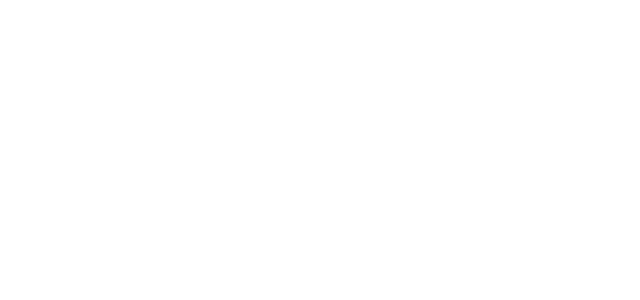
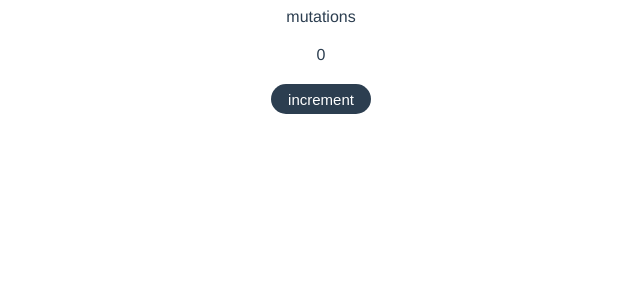
Before and after one commit to YosraFeili/dynamicBtn, a Vue app: page /vuex-mutations in a window 1280 px wide. Shown: the top 300 px of the page, without its empty margins (319-959 px from the left). Built offline with nearby package versions, Linux system fonts and the light colour scheme.

Commit message:
add mutations

```diff
--- a/src/router/index.js
+++ b/src/router/index.js
@@ -7,6 +7,7 @@
 import VuexState from '@/views/Vuex/VuexState'
 import TodoList from '@/views/TodoList/TodoList'
 import VuexGetters from '@/views/Vuex/VuexGetters'
+import VuexMutations from '@/views/Vuex/VuexMutations'
 
 Vue.use(VueRouter)
 
@@ -42,6 +43,11 @@
     component: VuexGetters
   },
   {
+    path: '/vuex-mutations',
+    name: 'vuex-mutations',
+    component: VuexMutations
+  },
+  {
     path: '/todo-list',
     name: 'todo-list',
     component: TodoList
--- a/src/store/index.js
+++ b/src/store/index.js
@@ -22,7 +22,8 @@
         name: 'todo 3',
         done: false
       }
-    ]
+    ],
+    count: 0
   },
   getters: {
     doneTodos (state) {
@@ -30,6 +31,9 @@
     }
   },
   mutations: {
+    increment (state, payload) {
+      state.count += payload.number
+    }
   },
   actions: {
   },
--- a/src/views/HomeView.vue
+++ b/src/views/HomeView.vue
@@ -18,6 +18,9 @@
       </li>
       <li>
         <router-link :to="{name:'vuex-getters'}">vuex getters</router-link>
+      </li>
+      <li>
+        <router-link :to="{name:'vuex-mutations'}">vuex mutations</router-link>
       </li>
     </ul>
   </div>
--- /dev/null
+++ b/src/views/Vuex/VuexMutations.vue
@@ -0,0 +1,39 @@
+<template>
+<div class="">
+  <div class="">mutations</div>
+  <div class="count">
+    <div class="counter">{{count}}</div>
+    <BaseBtn title="increment" type="pill" @click.native="increment"/>
+  </div>
+</div>
+</template>
+
+<script>
+import BaseBtn from '@/components/BaseBtn'
+export default {
+  name: 'VuexMutations',
+  components: { BaseBtn },
+  computed: {
+    count () {
+      return this.$store.state.count
+    }
+  },
+  methods: {
+    increment () {
+      this.$store.commit('increment', {
+        number: 3,
+        text: 'name'
+      })
+    }
+  }
+}
+</script>
+
+<style scoped>
+.count{
+  margin-top: 20px
+}
+.counter{
+  margin-bottom: 20px;
+}
+</style>
```
